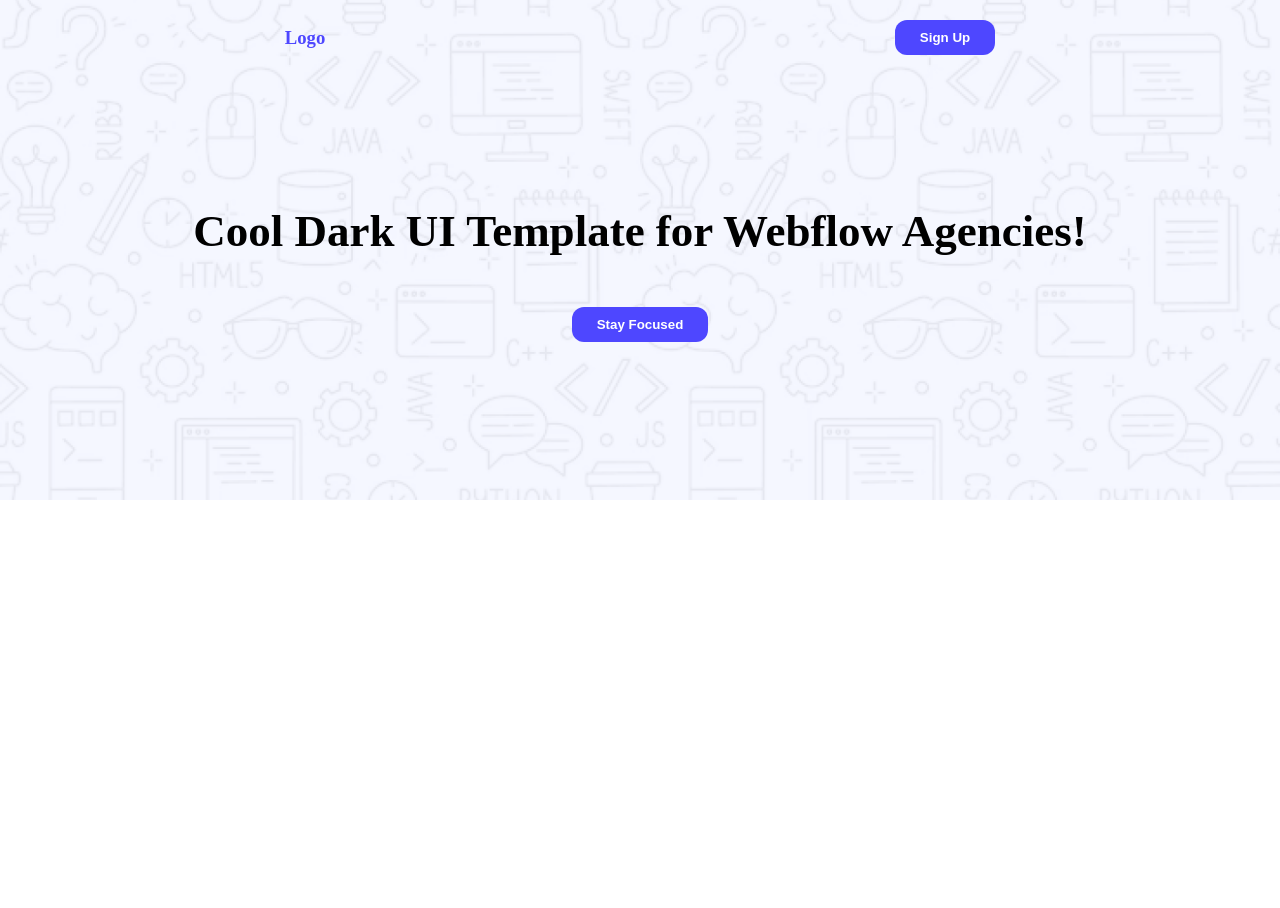
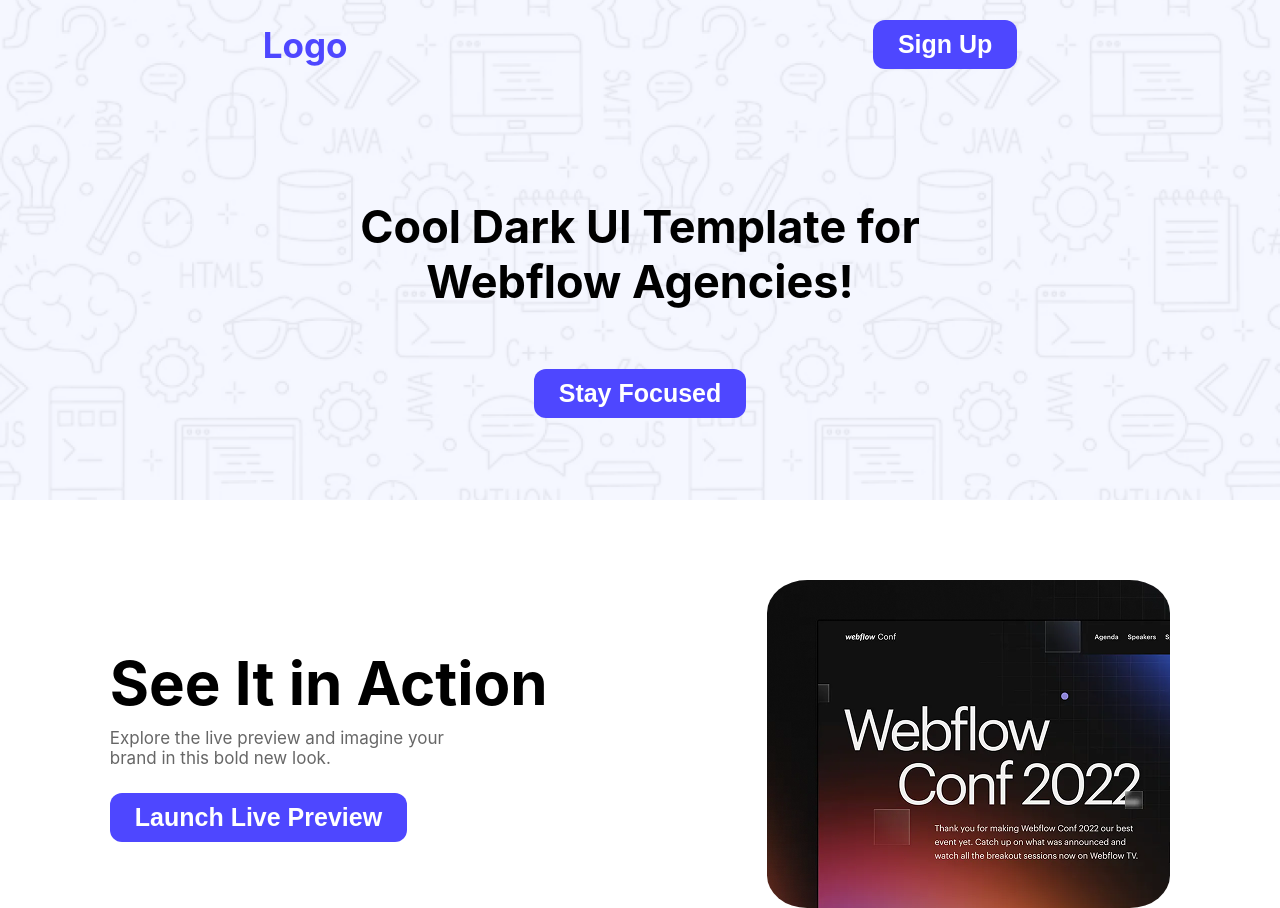
Before and after one commit to Arafat-Shalehin/Assignment-one, a plain HTML site: page index.html in a window 1280 px wide. Before the commit the page ends 800 px from the top, so only its background shows below. Drawn offline with Linux system fonts and the light colour scheme.

Commit message:
Did a little changes in Nav and banner section also complete the Action Section

```diff
--- a/index.html
+++ b/index.html
@@ -14,13 +14,20 @@
         </nav>
         <div class="banner">
             <div class="banner-div">
-                <h3 class="banner-heading">Cool Dark UI Template for Webflow Agencies!</h3>
+                <h3 class="banner-heading">Cool Dark UI Template for<br> Webflow Agencies!</h3>
                 <button class="banner-btn">Stay Focused</button>
             </div>
         </div>
     </header>
     <main>
-
+        <div class="action-div">
+            <div class="title-div">
+            <h3 class="action-title">See It in Action</h3>
+            <p class="action-para">Explore the live preview and imagine your<br>brand in this bold new look.</p>
+            <button class="action-btn">Launch Live Preview</button>
+            </div>
+            <img style="border-radius: 10%;" src="./images/Assets/wc-mini.png" alt="An image of Webflow">
+        </div>
     </main>
     <footer>
 
--- a/style.css
+++ b/style.css
@@ -2,6 +2,10 @@
 * {
   margin: 0;
   padding: 0;
+}
+
+body {
+    font-family: 'Inter','Segoe UI', sans-serif;
 }
 
 /* Header styles */
@@ -18,18 +22,21 @@ header {
 
 .navbar-logo,
 .sign-up-btn,
-.banner-btn {
-    font: sans-serif;
+.banner-btn,
+.action-btn {
+    font-size: 25px;
     font-weight: bold;
     color: #4E47FF;
 }
 
 .navbar-logo{
+    font-size: 35px;
     margin-top: 20px;
 }
 
 .sign-up-btn,
-.banner-btn {
+.banner-btn,
+.action-btn {
     padding-top: 10px;
     padding-bottom: 10px;
     padding-right: 25px;
@@ -44,6 +51,7 @@ header {
 nav {
     display: flex;
     justify-content: space-around;
+    text-align: center;
     align-items: center;
 }
 
@@ -56,11 +64,33 @@ nav {
 .banner {
     display: flex;
     justify-content: center;
-    align-items: center;
     text-align: center;
-    margin-top: 150px;
+    margin-top: 130px;
 }
 
 .banner-btn {
-    margin-top: 50px;
+    margin-top: 60px;
 }
+
+/* Action Section Styles */
+
+.action-div{
+    display: flex;
+    justify-content: space-around;
+    align-items: center;
+    margin-top: 80px;
+}
+
+.action-title{
+    font-size: 60px;
+}
+
+.action-para{
+    font-size: 17px;
+    margin-top: 9px;
+    color: rgba(0, 0, 0, 0.6);;
+}
+
+.action-btn{
+    margin-top: 25px;
+}
```
